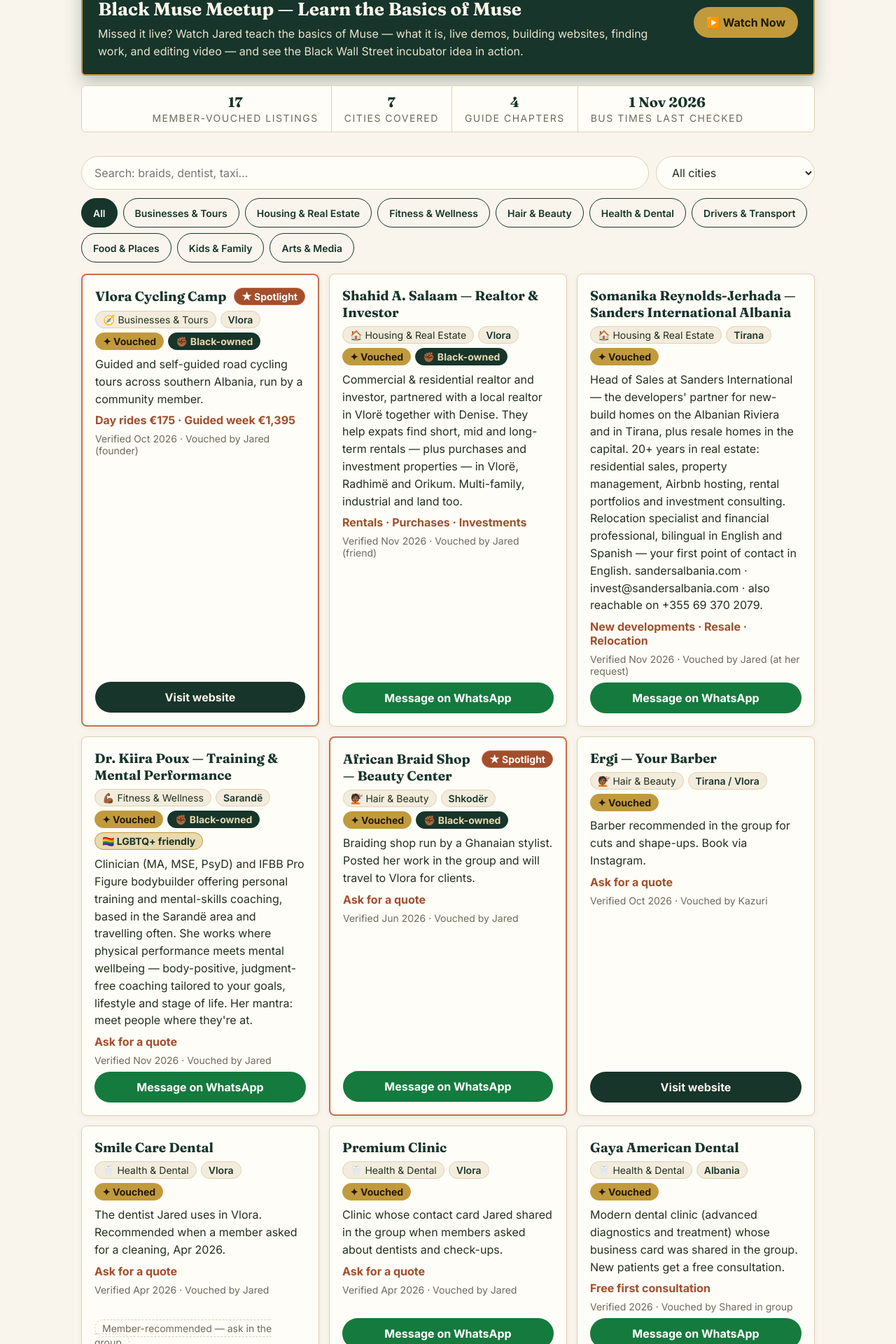
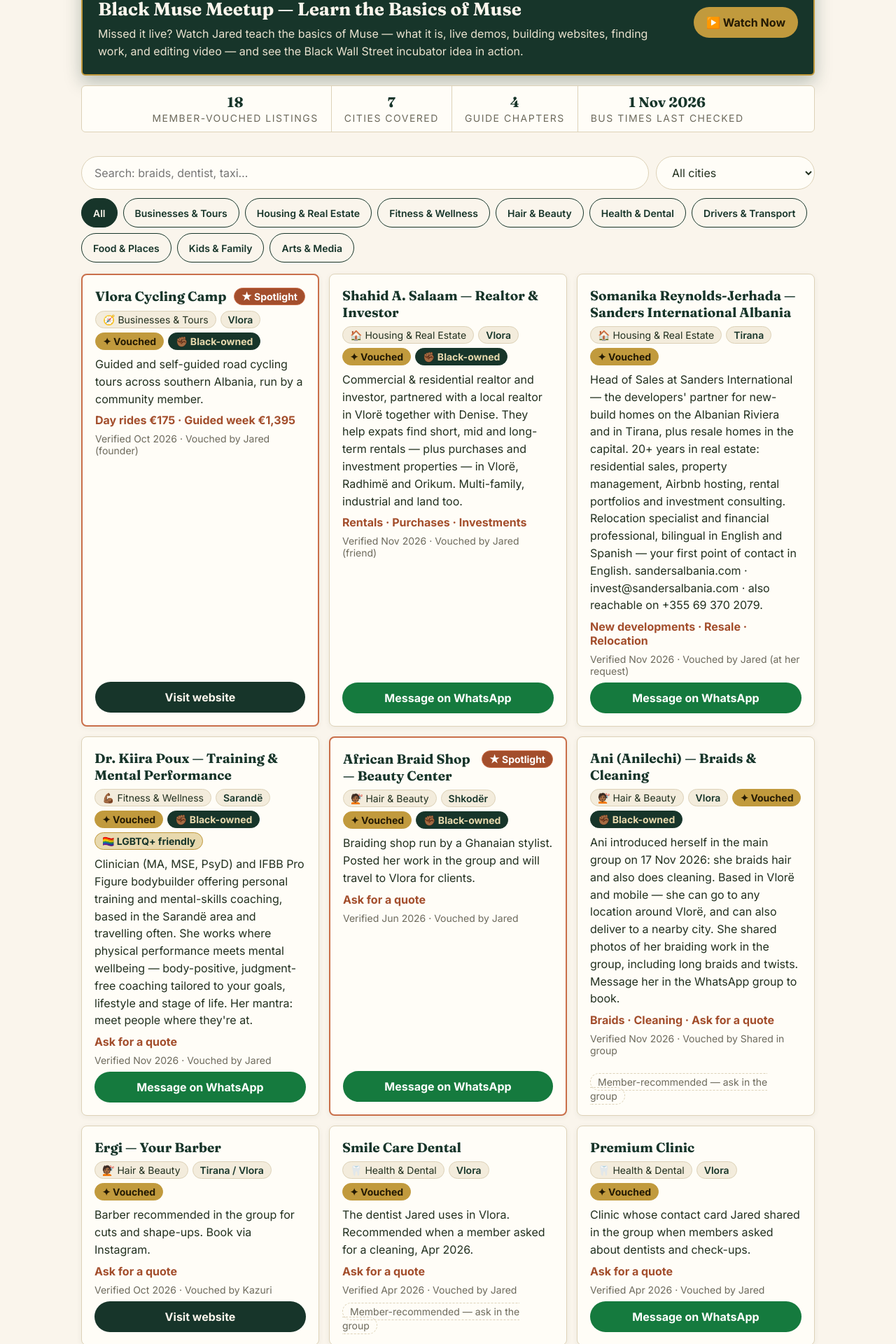
Before and after one commit to jaredfontaine2002/black-in-albania, a React (Vite) app: page / in a window 1280 px wide. Shown: the part 575-2495 px from the top of the page at 70% size. Built offline with nearby package versions, Linux system fonts and the light colour scheme.

Commit message:
Add Ani (Anilechi) — Braids & Cleaning, Vlora, Black-owned

```diff
--- a/src/data/listings.js
+++ b/src/data/listings.js
@@ -87,6 +87,22 @@ export const listings = [
     vouchedBy: 'Jared',
     verified: 'Jun 2026',
     spotlight: true,
+    approved: true,
+    blackOwned: true,
+  },
+  {
+    id: 'ani-anilechi-braids-cleaning',
+    name: 'Ani (Anilechi) — Braids & Cleaning',
+    category: 'Hair & Beauty',
+    city: 'Vlora',
+    description:
+      'Ani introduced herself in the main group on 17 Nov 2026: she braids hair and also does cleaning. Based in Vlorë and mobile — she can go to any location around Vlorë, and can also deliver to a nearby city. She shared photos of her braiding work in the group, including long braids and twists. Message her in the WhatsApp group to book.',
+    priceRange: 'Braids · Cleaning · Ask for a quote',
+    whatsapp: '',
+    url: '',
+    vouchedBy: 'Shared in group',
+    verified: 'Nov 2026',
+    spotlight: false,
     approved: true,
     blackOwned: true,
   },
```
